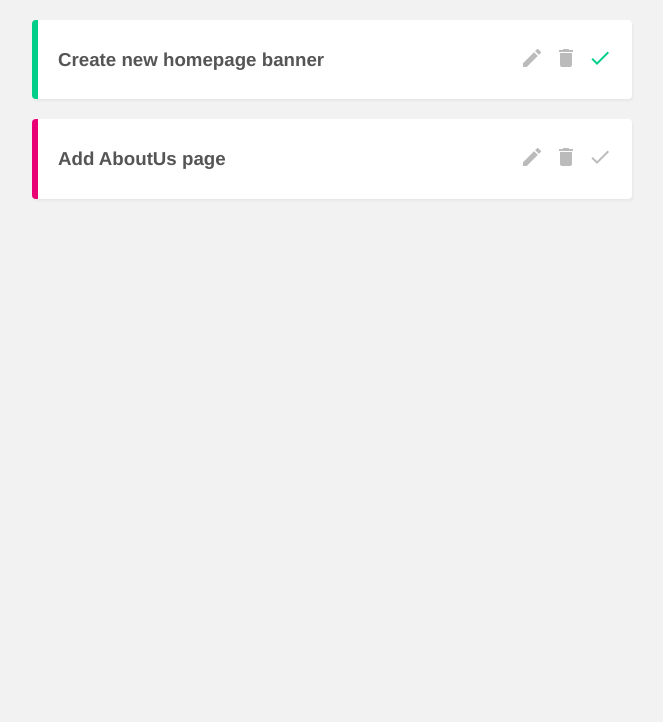
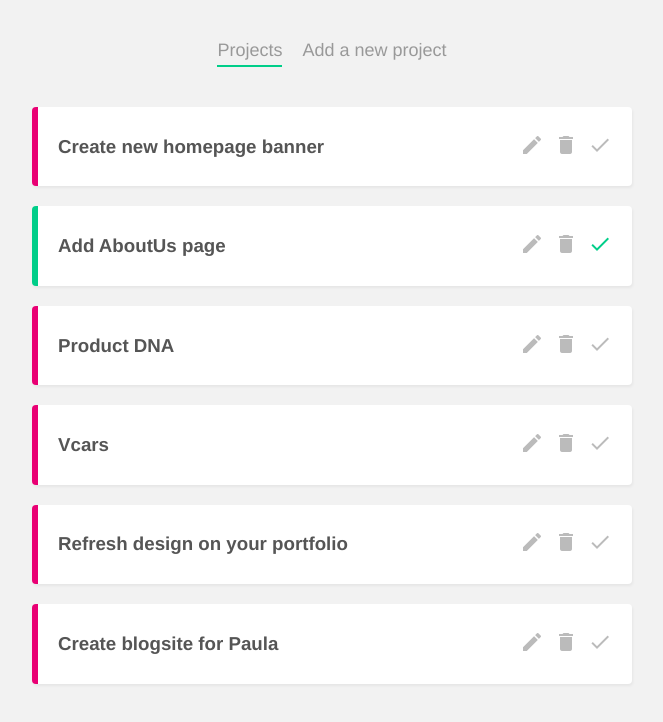
Before and after one commit to danijeldz/vue3-project-planner, a Vue app: page / in a window 1280 px wide. Shown: the top 722 px of the page, without its empty margins (308-971 px from the left). Built offline with nearby package versions, Linux system fonts and the light colour scheme; data requests are answered from the project's data file.

Commit message:
added edit project page

```diff
--- a/data/db.json
+++ b/data/db.json
@@ -4,13 +4,37 @@
       "id": 1,
       "title": "Create new homepage banner",
       "details": "Use new images and different color pallete",
-      "complete": true
+      "complete": false
     },
     {
       "id": 2,
       "title": "Add AboutUs page",
       "details": "Insert preformatted text and new images",
-      "complete": false
+      "complete": true
+    },
+    {
+      "title": "Product DNA",
+      "details": "Update Footer",
+      "complete": false,
+      "id": 3
+    },
+    {
+      "title": "Vcars",
+      "details": "Design wireframe for the desktop homepage",
+      "complete": false,
+      "id": 4
+    },
+    {
+      "title": "Refresh design on your portfolio",
+      "details": "Portfolio design update and refresh\n",
+      "complete": false,
+      "id": 5
+    },
+    {
+      "title": "Create blogsite for Paula",
+      "details": "Designe, code and publish blog site about science, boarding and fun stuff.",
+      "complete": false,
+      "id": 6
     }
   ]
 }
--- a/src/App.vue
+++ b/src/App.vue
@@ -1,6 +1,16 @@
 <template>
+	<Navbar />
 	<router-view />
 </template>
+
+<script>
+import Navbar from "./components/Navbar.vue";
+export default {
+	components: {
+		Navbar,
+	},
+};
+</script>
 
 <style>
 body {
--- /dev/null
+++ b/src/components/Navbar.vue
@@ -0,0 +1,31 @@
+<template>
+	<nav class="main-nav">
+		<router-link :to="{ name: 'Home' }">Projects</router-link>
+		<router-link :to="{ name: 'AddProject' }"
+			>Add a new project</router-link
+		>
+	</nav>
+</template>
+
+<script>
+export default {};
+</script>
+
+<style>
+.main-nav {
+	text-align: center;
+	margin: 40px auto;
+}
+
+.main-nav a {
+	display: inline-block;
+	text-decoration: none;
+	margin: 0 10px;
+	color: #999;
+	font-size: 18px;
+}
+a.router-link-active {
+	border-bottom: 2px solid #00ce89;
+	padding-bottom: 4px;
+}
+</style>
--- a/src/components/SingleProject.vue
+++ b/src/components/SingleProject.vue
@@ -3,7 +3,11 @@
 		<div class="actions">
 			<h3 @click="toggleDetails">{{ project.title }}</h3>
 			<div class="icons">
-				<span class="material-icons"> edit </span>
+				<router-link
+					:to="{ name: 'EditProject', params: { id: project.id } }"
+				>
+					<span class="material-icons"> edit </span>
+				</router-link>
 				<span class="material-icons" @click="deleteProject">
 					delete
 				</span>
--- a/src/router/index.js
+++ b/src/router/index.js
@@ -1,6 +1,7 @@
 import { createRouter, createWebHistory } from "vue-router"
 import Home from "../views/Home.vue"
 import AddProject from "../views/AddProject.vue"
+import EditProject from "../views/EditProject.vue"
 
 const routes = [
 	{
@@ -13,6 +14,12 @@ const routes = [
 		name: "AddProject",
 		component: AddProject,
 	},
+	{
+		path: "/projects/:id",
+		name: "EditProject",
+		component: EditProject,
+		props: true,
+	},
 ]
 
 const router = createRouter({
--- a/src/views/AddProject.vue
+++ b/src/views/AddProject.vue
@@ -2,7 +2,7 @@
 	<form @submit.prevent="handleSubmit">
 		<label>Title:</label>
 		<input type="text" required v-model="title" />
-		<label for="">Details:</label>
+		<label>Details:</label>
 		<textarea required v-model="details"></textarea>
 		<button>Add Project</button>
 	</form>
@@ -18,7 +18,22 @@ export default {
 	},
 	methods: {
 		handleSubmit() {
-			console.log(this.title, this.details);
+			let project = {
+				title: this.title,
+				details: this.details,
+				complete: false,
+			};
+			fetch("http://localhost:3000/projects", {
+				method: "POST",
+				headers: { "Content-Type": "application/json" },
+				body: JSON.stringify(project),
+			})
+				.then(() => {
+					this.$router.push({ name: "Home" });
+				})
+				.catch((err) => {
+					console.log(err.message);
+				});
 		},
 	},
 };
--- /dev/null
+++ b/src/views/EditProject.vue
@@ -0,0 +1,35 @@
+<template>
+	<h1>Edit Project {{ $route.id }}</h1>
+	<form>
+		<label>Title:</label>
+		<input type="text" required v-model="title" />
+		<label>Details:</label>
+		<textarea required v-model="details"></textarea>
+		<button>Update Project</button>
+	</form>
+</template>
+
+<script>
+export default {
+	props: ["id"],
+	data() {
+		return {
+			title: "",
+			details: "",
+			uri: "http://localhost:3000/projects/" + this.id,
+		};
+	},
+	mounted() {
+		fetch(this.uri)
+			.then((res) => (res = res.json()))
+			.then((data) => {
+				this.title = data.title;
+				this.details = data.details;
+			})
+			.catch((err) => console.log(err.message));
+	},
+};
+</script>
+
+<style>
+</style>
```
